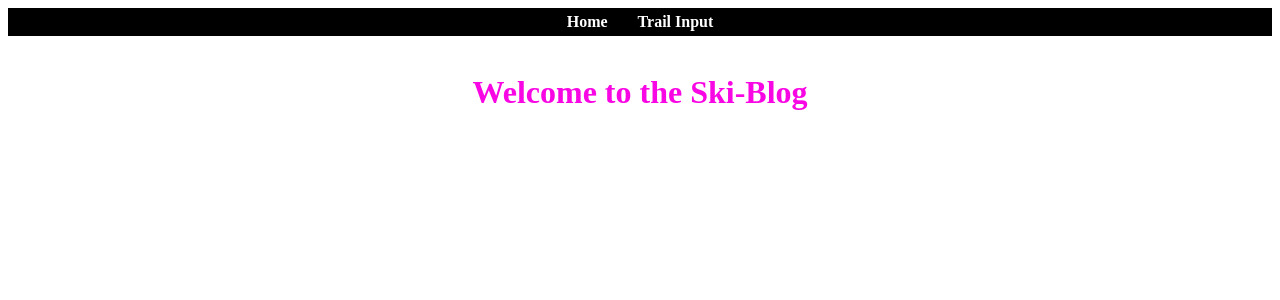
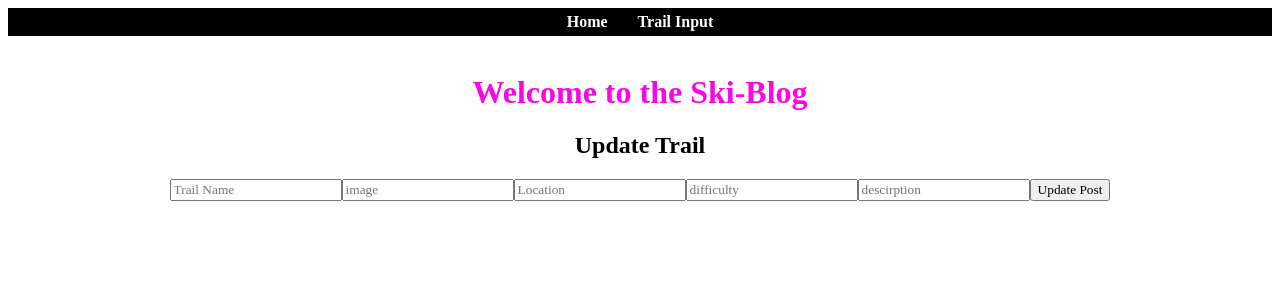
Before and after one commit to RobWilliams0615/ski-blog, a React (Create React App) app in the folder client/: page /updatetrails/1 in a window 1280 px wide. Shown: the top 300 px of the page. Built offline with nearby package versions, Linux system fonts and the light colour scheme.

Commit message:
restoring project

```diff
--- a/client/src/App.js
+++ b/client/src/App.js
@@ -18,7 +18,7 @@ function App(props) {
 
         <Route exact path="/" component={Home} />
         <Route exact path="/trailform" component={FormInput} />
-        <Route exact path="/updatetrails" component={Update} />
+        <Route exact path="/updatetrails/:id" component={Update} />
         <Route exact path="/result" component={Result} />
       </div>
     </div>
--- a/client/src/components/Result.jsx
+++ b/client/src/components/Result.jsx
@@ -26,7 +26,7 @@ useEffect(()=> {
                 <p>Location: {props.area}</p>
                 <p>Difficulty: {props.difficulty}</p>
                 <p>About: {props.details}</p>
-                <Link to ='/updatetrails'><button>Update Post</button> </Link>
+                <Link to ={`/updatetrails/${props._id}`}><button>Update Post</button> </Link>
                 <button onClick={()=> {deletePost(props._id)}}>Delete Post</button>
 
             </div>
--- a/client/src/components/Update.jsx
+++ b/client/src/components/Update.jsx
@@ -14,8 +14,11 @@ const Update = (props) => {
     details: ''
   });
 
-  const updateTrails = async () => {
-    const res = await axios.put(`${BASE_URL}/updatetrails/61be4f9b46830170053c059b`, updatedTrail);
+
+
+  const updateTrails = async (id) => {
+    console.log(id)
+    const res = await axios.put(`${BASE_URL}/updatetrails/${id}`, updatedTrail);
     setData(res.data.trails);
     console.log(res.data);
   };
@@ -43,7 +46,7 @@ const handleChange = (e) => {
 
 const formSubmit = (e) => {
   updateTrail(e);
-  updateTrails();
+  updateTrails(props.match.params.id);
   console.log(e)
 
   console.log(updatedTrail);
```
Also changed, not shown: 2 other files (tests, documents, lock files or other folders).
